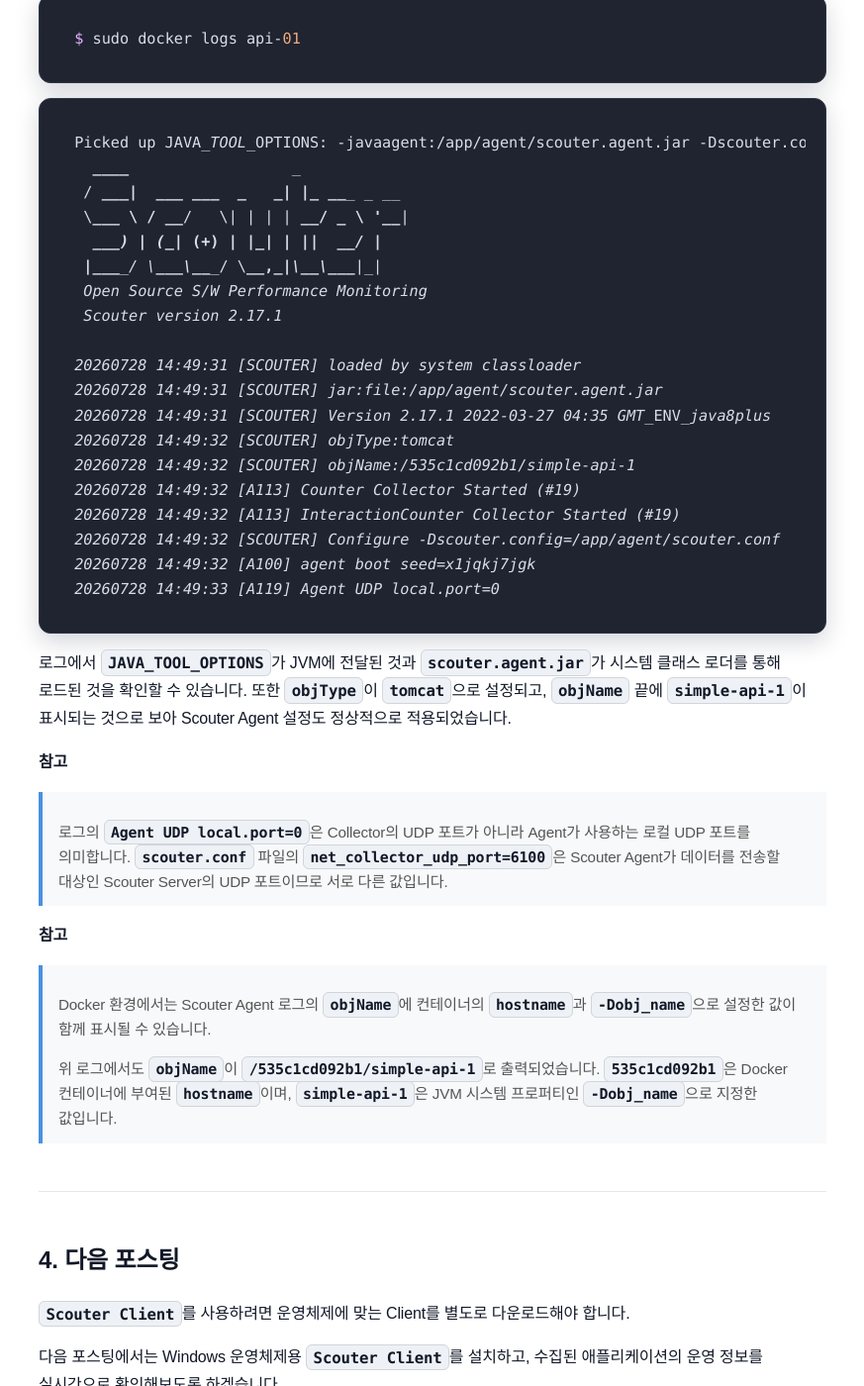
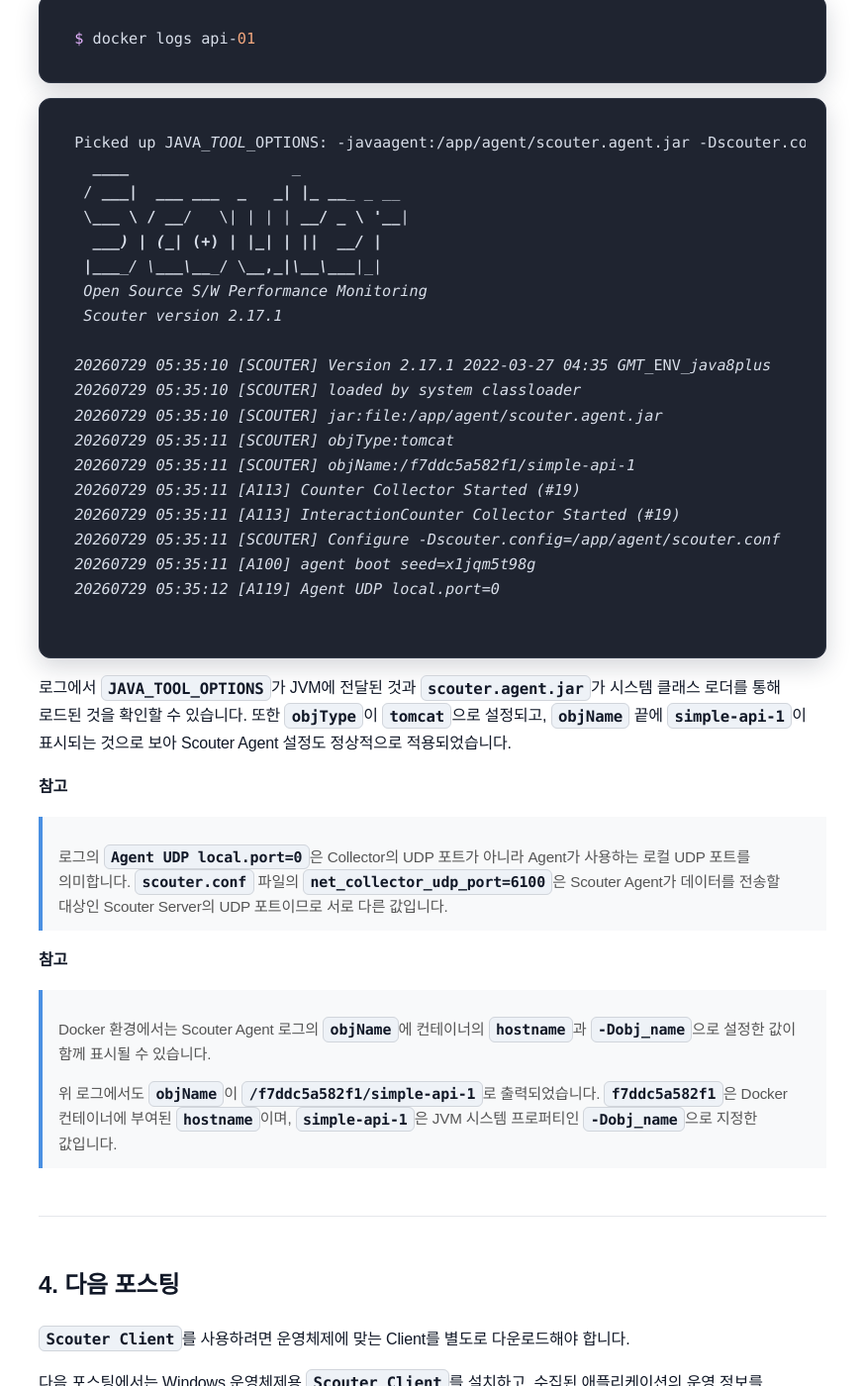
Before and after one commit to sanghoon-lee/sanghoon-lee.github.io, a Jekyll site: the page built from _posts/2026-07-27-paygerduty2.md, in a window 1280 px wide and 1400 px high, scrolled down 8675 px. Shown: the whole window at 99% size, without its empty margins (203-1076 px from the left). Built offline with Jekyll 4.4.1, drawn with Linux system fonts in a browser that asks for light colours; nearby versions of some CDN libraries; comment, search, counter and statistics services are not loaded.

Commit message:
on-call 자동화 시리즈 3편 포스팅중

````diff
--- a/_posts/2026-07-27-paygerduty2.md
+++ b/_posts/2026-07-27-paygerduty2.md
@@ -252,7 +252,7 @@ $ docker compose ps
 또한 애플리케이션 시작 로그를 통해 `Scouter Agent`가 정상적으로 로드된 것도 확인했습니다.
 
 ```bash
-$ sudo docker logs api-01
+$ docker logs api-01
 ```
 
 ```text
@@ -265,16 +265,17 @@ Picked up JAVA_TOOL_OPTIONS: -javaagent:/app/agent/scouter.agent.jar -Dscouter.c
  Open Source S/W Performance Monitoring
  Scouter version 2.17.1
 
-20260728 14:49:31 [SCOUTER] loaded by system classloader
-20260728 14:49:31 [SCOUTER] jar:file:/app/agent/scouter.agent.jar
-20260728 14:49:31 [SCOUTER] Version 2.17.1 2022-03-27 04:35 GMT_ENV_java8plus
-20260728 14:49:32 [SCOUTER] objType:tomcat
-20260728 14:49:32 [SCOUTER] objName:/535c1cd092b1/simple-api-1
-20260728 14:49:32 [A113] Counter Collector Started (#19)
-20260728 14:49:32 [A113] InteractionCounter Collector Started (#19)
-20260728 14:49:32 [SCOUTER] Configure -Dscouter.config=/app/agent/scouter.conf
-20260728 14:49:32 [A100] agent boot seed=x1jqkj7jgk
-20260728 14:49:33 [A119] Agent UDP local.port=0
+20260729 05:35:10 [SCOUTER] Version 2.17.1 2022-03-27 04:35 GMT_ENV_java8plus
+20260729 05:35:10 [SCOUTER] loaded by system classloader
+20260729 05:35:10 [SCOUTER] jar:file:/app/agent/scouter.agent.jar
+20260729 05:35:11 [SCOUTER] objType:tomcat
+20260729 05:35:11 [SCOUTER] objName:/f7ddc5a582f1/simple-api-1
+20260729 05:35:11 [A113] Counter Collector Started (#19)
+20260729 05:35:11 [A113] InteractionCounter Collector Started (#19)
+20260729 05:35:11 [SCOUTER] Configure -Dscouter.config=/app/agent/scouter.conf
+20260729 05:35:11 [A100] agent boot seed=x1jqm5t98g
+20260729 05:35:12 [A119] Agent UDP local.port=0
+
 ```
 
 로그에서 `JAVA_TOOL_OPTIONS`가 JVM에 전달된 것과 `scouter.agent.jar`가 시스템 클래스 로더를 통해 로드된 것을 확인할 수 있습니다. 또한 `objType`이 `tomcat`으로 설정되고, `objName` 끝에 `simple-api-1`이 표시되는 것으로 보아 Scouter Agent 설정도 정상적으로 적용되었습니다.
@@ -287,7 +288,7 @@ Picked up JAVA_TOOL_OPTIONS: -javaagent:/app/agent/scouter.agent.jar -Dscouter.c
 
 > Docker 환경에서는 Scouter Agent 로그의 `objName`에 컨테이너의 `hostname`과 `-Dobj_name`으로 설정한 값이 함께 표시될 수 있습니다.
 >
-> 위 로그에서도 `objName`이 `/535c1cd092b1/simple-api-1`로 출력되었습니다. `535c1cd092b1`은 Docker 컨테이너에 부여된 `hostname`이며, `simple-api-1`은 JVM 시스템 프로퍼티인 `-Dobj_name`으로 지정한 값입니다.
+> 위 로그에서도 `objName`이 `/f7ddc5a582f1/simple-api-1`로 출력되었습니다. `f7ddc5a582f1`은 Docker 컨테이너에 부여된 `hostname`이며, `simple-api-1`은 JVM 시스템 프로퍼티인 `-Dobj_name`으로 지정한 값입니다.
 
 
 ---
````
Also changed, not shown: _posts/2026-08-03-paygerduty3.md (+33 -6 lines), assets/images/objecttree.jpg (added).
